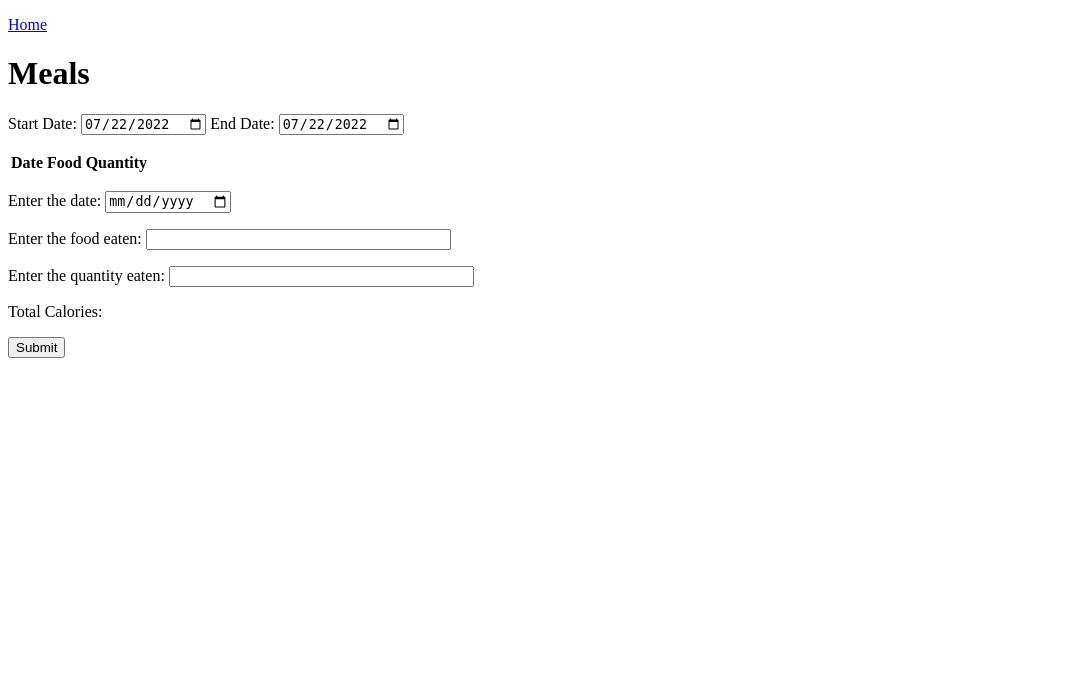
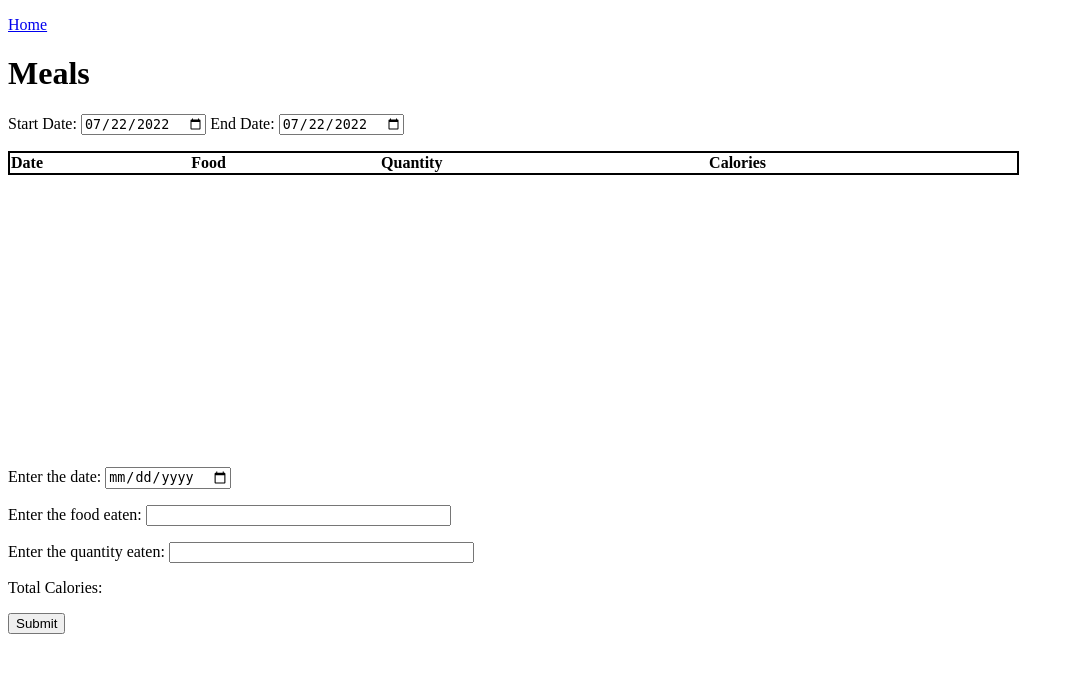
Before and after one commit to DevinDuval09/DietDbResources, a Django app: page /FoodJournal/bob/ in a window 1280 px wide. Shown: the part 34-707 px from the top of the page, without its empty margins (0-1074 px from the left). Run offline with Django 4.2, Linux system fonts and the light colour scheme; data comes from the database, SQL or seed files in the repository; data that the repository does not hold is empty; some libraries are stand-ins or nearby versions.

Commit message:
applied formatting to table and added table column for total calories

```diff
--- a/FoodJournal/templates/FoodJournal/meals_list.html
+++ b/FoodJournal/templates/FoodJournal/meals_list.html
@@ -8,13 +8,14 @@
     <label for="end_date">End Date:</label>
     <input id="end_date" type = "date" size = 35 value="{{ view.kwargs.enddate_string }}"></p>
     </div>
-    <div class="table">
-        <table class="meals">
+    <div id="food_info">
+        <table class>
             <tr>
-                <th>Date</th><th>Food</th><th>Quantity</th>
+                <th>Date</th><th>Food</th><th>Quantity</th><th>Calories</th>
             </tr>
             {% for item in object_list %}
-            <tr><td>{{item.cdate}}</td><td>{{item.food.description}}</td><td>{{item.qty}}</td></tr>
+            {% widthratio item.food.calories_unit 1 item.qty as calories %}
+            <tr><td>{{item.cdate}}</td><td>{{item.food.description}}</td><td>{{item.qty}}</td><td>{{calories}}</td></tr>
             {% endfor %}
         </table>
     </div>
```
